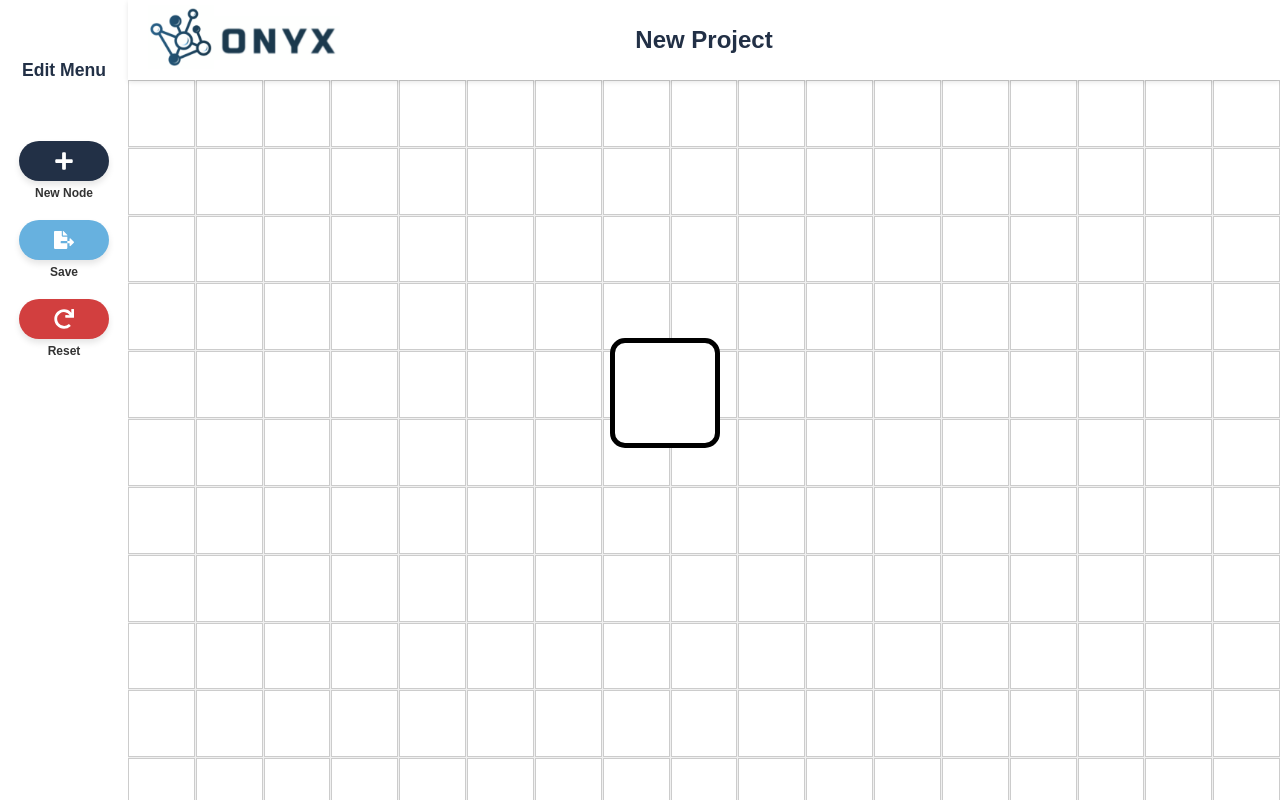
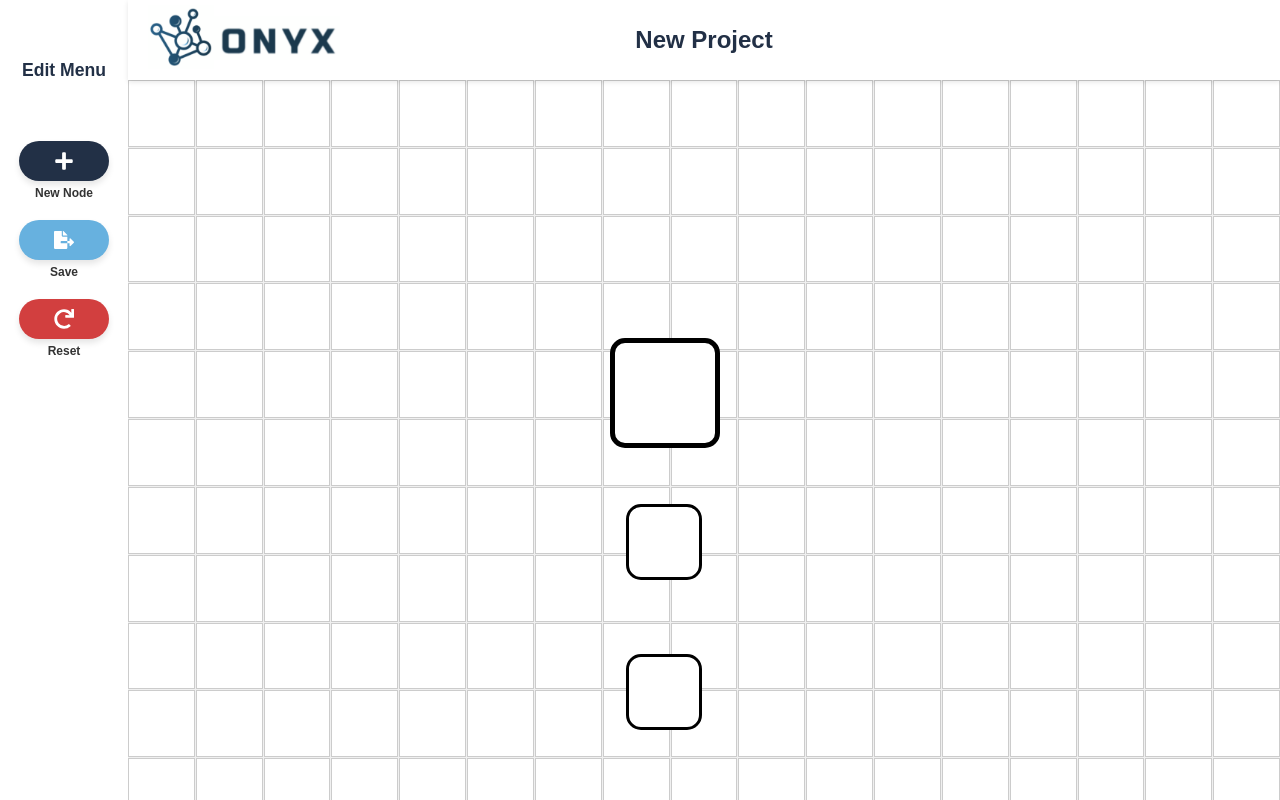
Before and after one commit to AlexPearsall/onyx-demo, a React (Create React App) app in the folder web/: page / in a window 1280 px wide. Built offline with nearby package versions, Linux system fonts and the light colour scheme.

Commit message:
More Node

```diff
--- a/web/src/App.css
+++ b/web/src/App.css
@@ -154,6 +154,17 @@ body {
     /*display: block;*/
 }
 
+.nodeSub {
+    background-color: #fff;
+    border: 3px solid #000000;
+    justify-content: center;
+    align-items: center;
+    border-radius: 15px;
+    position: absolute;
+    padding: 35px;
+    /*display: block;*/
+}
+
 #middleGrid {
     background-color: #ff0000;
 }
--- a/web/src/components/CenterNode.jsx
+++ b/web/src/components/CenterNode.jsx
@@ -2,14 +2,6 @@ import React from 'react';
 
 
 const CenterNode = ({ topSize, leftSize }) => {
-
-    const getX = () => {
-        return leftSize;
-    }
-
-    const getY = () => {
-        return topSize;
-    }
 
     return (
         <div className="node" style={{ top: topSize, left: leftSize }}>
--- a/web/src/components/Grid.jsx
+++ b/web/src/components/Grid.jsx
@@ -1,17 +1,30 @@
 import React from 'react';
 import CenterNode from './CenterNode';
+import NodeSub from "./NodeSub";
+import centerNode from "./CenterNode";
+
+const defXPos = 338;
+const defYPos = 610;
+const centerPointX = defXPos + 16
+const centerPointY = defYPos + 16
+
 
 function Grid() {
+
+    const cn = <CenterNode topSize={defXPos} leftSize={defYPos}/>
+
     return (
         <div className="grid-container">
             {[...Array(289)].map((_, index) =>
+                <div className="grid-item" key={index}></div>
+            )}
+            <div className={"project-nodes"}>
+                {cn}
+                <NodeSub id= {1} topSize={centerPointX + 150} leftSize={centerPointY}/>
+                <NodeSub id= {11} topSize={centerPointX + 300} leftSize={centerPointY}/>
+            </div>
 
-                // when we reach an index of 76, add a center node to the grid
-                // else add a regular grid item
-                index === 76 ? ((<CenterNode topSize={338} leftSize={610}/>)
-                ) : (
-                    <div className="grid-item" key={index}></div>
-                ))}
+
         </div>
     );
 }
--- a/web/src/components/NodeSub.jsx
+++ b/web/src/components/NodeSub.jsx
@@ -0,0 +1,14 @@
+import React from 'react';
+
+
+const CenterNode = ({ id, topSize, leftSize }) => {
+
+    return (
+        <div className="nodeSub" style={{ top: topSize, left: leftSize }}>
+
+        </div>
+    );
+
+}
+
+export default CenterNode;
```
